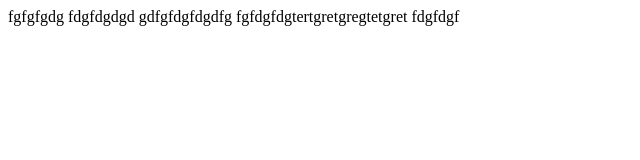
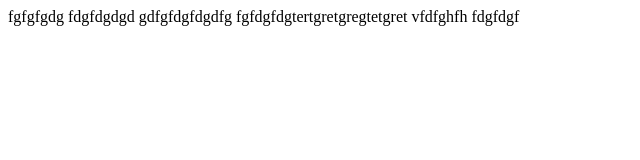
Before and after one commit to alex-ber-dev/2-project, a plain HTML site: page index.html in a window 1280 px wide. Shown: the full height of the page, 0-640 px from the left. Drawn offline with Linux system fonts and the light colour scheme.

Commit message:
ergregreg

```diff
--- a/index.html
+++ b/index.html
@@ -10,6 +10,7 @@
     fdgfdgdgd
     gdfgfdgfdgdfg
     fgfdgfdgtertgretgregtetgret
+    vfdfghfh
 
     fdgfdgf
 </body>
```
Also changed, not shown: 1 other file.
